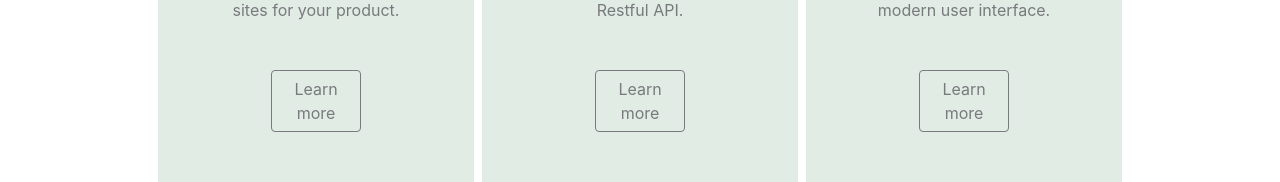
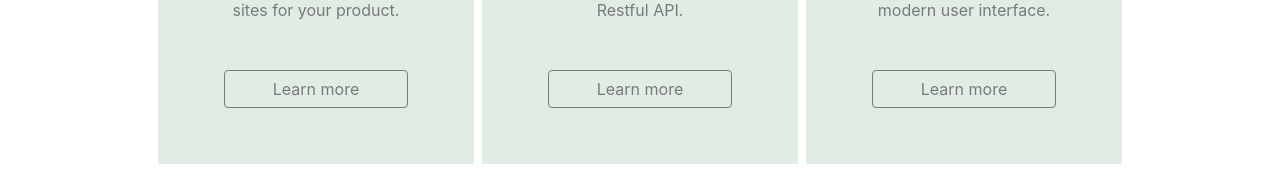
Before and after one commit to ranatixz/portfolio, a React (Create React App) app: page / in a window 1280 px wide. Shown: the part 2113-2295 px from the top of the page. Built offline with nearby package versions, Linux system fonts and the light colour scheme.

Commit message:
fixing button height under services

```diff
--- a/src/components/section-b/About.jsx
+++ b/src/components/section-b/About.jsx
@@ -12,14 +12,14 @@ const About = () =>{
         <section className='about py-5'>
             <div className="container col-xl-9 my-5 py-5 mx-auto">
                 <div className="row">
-                    <div data-aos="fade-right" className="col-xl-6 col-md-6 col-sm-9 mx-auto">
+                    <div data-aos="fade-up" className="col-xl-6 col-md-6 col-sm-9 mx-auto">
                         <img
                             className="img img-fluid col-xl-9"
                             src={require('../../images/me.png')}
                             alt="Handsome guy"
                         />
                     </div>
-                    <div data-aos="fade-left" className="col-xl-6 col-md-6 col-sm-9 text-primary py-5 mx-auto">
+                    <div data-aos="fade-up" className="col-xl-6 col-md-6 col-sm-9 text-primary py-5 mx-auto">
                         <p className="font-weight-bold mt-4">About Me</p>
                         <h2 className="h2 my-1 mb-4">Web Developer</h2>
                         <p className="my-3">
--- a/src/components/section-c/Service.jsx
+++ b/src/components/section-c/Service.jsx
@@ -22,7 +22,7 @@ const Service = ({serviceInfo}) =>{
             </center>
             <h3 className="h3 text-center text-primary">{service}</h3>
             <p className="text-center text-primary my-3">{description}</p>
-            <div className="mx-auto col-xl-5 my-5">
+            <div className="mx-auto col-xl-9 my-5">
                 <a className="btn btn-outline-primary col-lg-12">Learn more</a>
             </div>
         </div>
```
